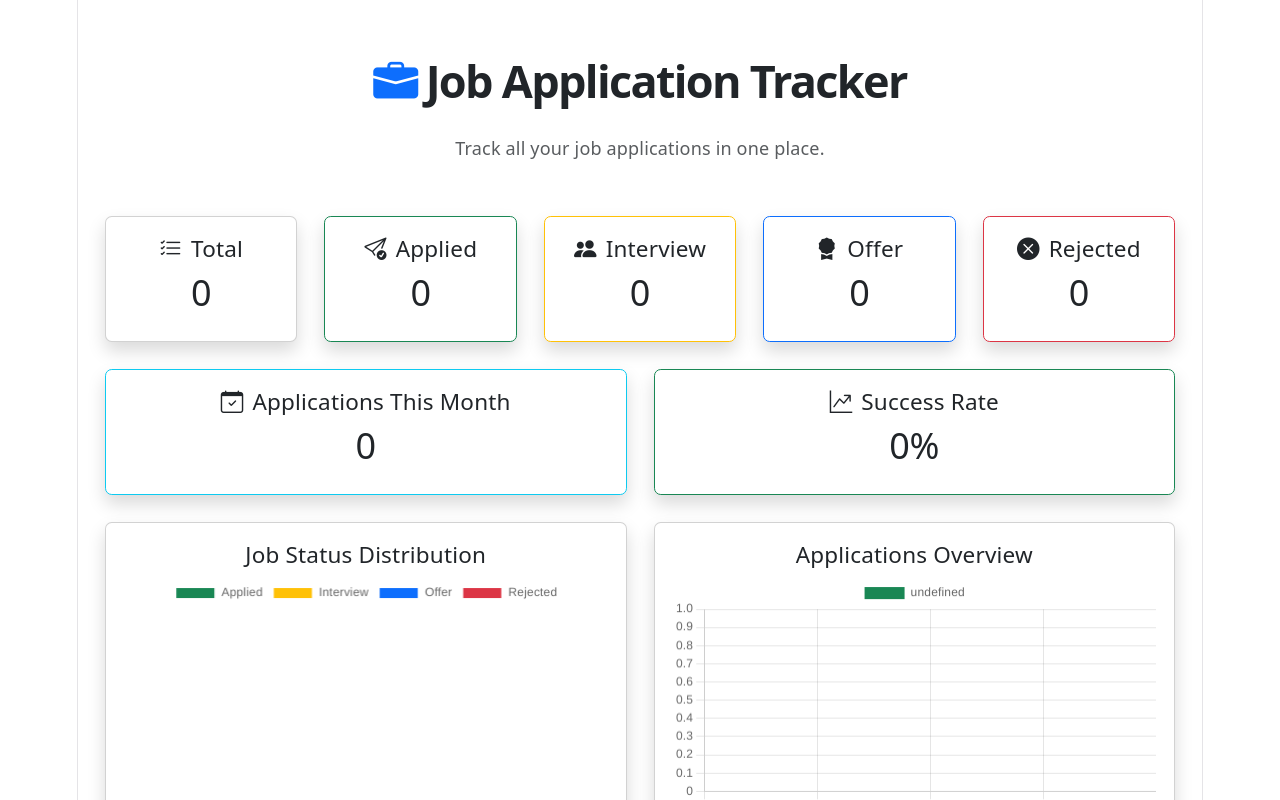
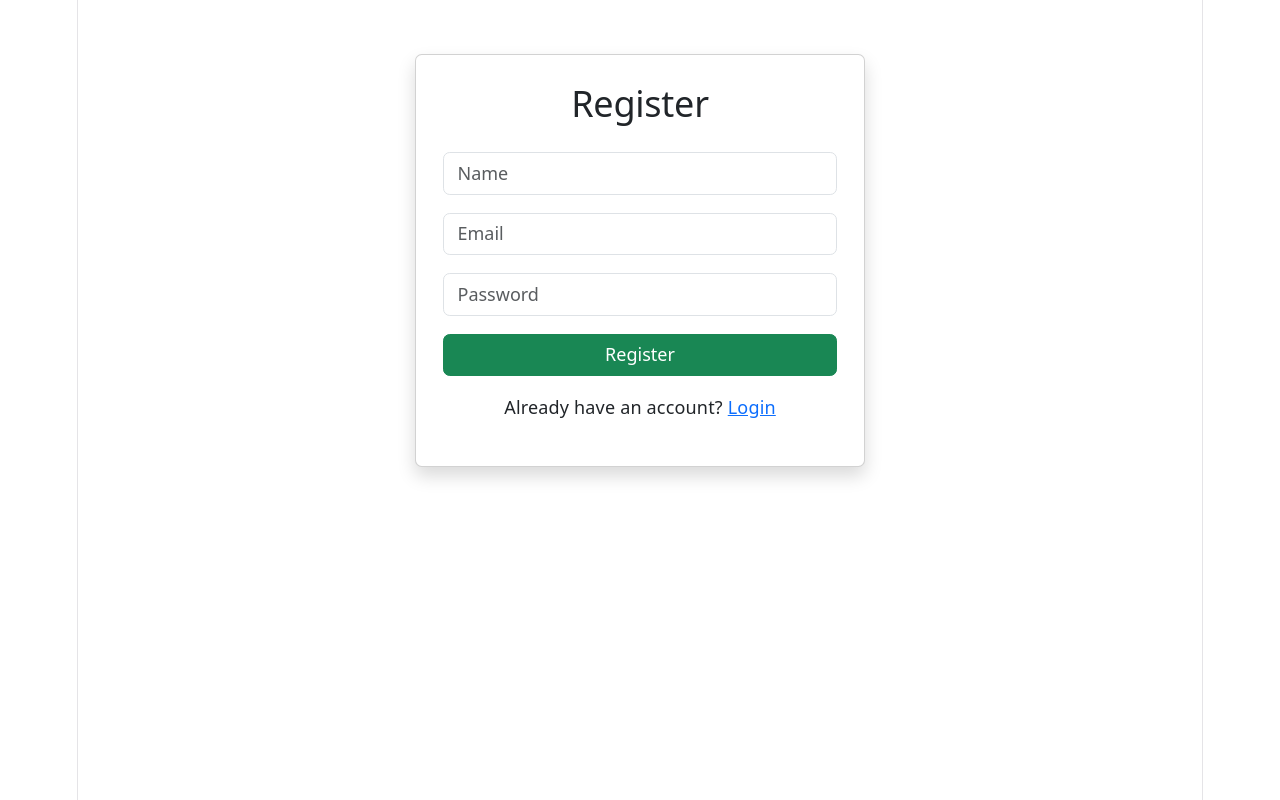
Before and after one commit to shivangitiwari0411/job-application-tracker, a React app in the folder frontend/: page /register in a window 1280 px wide. Shown: the top 800 px of the page. Built offline with nearby package versions, Linux system fonts and the light colour scheme; no server answers; the HTML template or start-up script is replaced by a standard one.

Commit message:
Add frontend authentication pages and JWT backend

```diff
--- a/frontend/src/App.jsx
+++ b/frontend/src/App.jsx
@@ -1,16 +1,22 @@
+import { BrowserRouter, Routes, Route } from "react-router-dom";
+
 import Home from "./pages/Home";
-import { ToastContainer } from "react-toastify";
+import Login from "./pages/Login";
+import Register from "./pages/Register";
 
 function App() {
     return (
-        <>
-            <Home />
+        <BrowserRouter>
+            <Routes>
 
-            <ToastContainer
-                position="top-right"
-                autoClose={2000}
-            />
-        </>
+                <Route path="/" element={<Home />} />
+
+                <Route path="/login" element={<Login />} />
+
+                <Route path="/register" element={<Register />} />
+
+            </Routes>
+        </BrowserRouter>
     );
 }
 
--- /dev/null
+++ b/frontend/src/api/axios.js
@@ -0,0 +1,7 @@
+import axios from "axios";
+
+const API = axios.create({
+    baseURL: "http://localhost:8080"
+});
+
+export default API;
--- /dev/null
+++ b/frontend/src/pages/Login.jsx
@@ -0,0 +1,102 @@
+import { useState } from "react";
+import { useNavigate, Link } from "react-router-dom";
+import API from "../api/axios";
+
+function Login() {
+
+    const navigate = useNavigate();
+
+    const [form, setForm] = useState({
+        email: "",
+        password: ""
+    });
+
+    const handleChange = (e) => {
+
+        setForm({
+            ...form,
+            [e.target.name]: e.target.value
+        });
+
+    };
+
+    const handleSubmit = async (e) => {
+
+        e.preventDefault();
+
+        try {
+
+            const response = await API.post(
+                "/auth/login",
+                form
+            );
+
+            localStorage.setItem(
+                "token",
+                response.data.token
+            );
+
+            navigate("/");
+
+        } catch {
+
+            alert("Invalid Email or Password");
+
+        }
+
+    };
+
+    return (
+
+        <div className="container mt-5">
+
+            <div className="card shadow p-4 mx-auto"
+                 style={{ maxWidth: "450px" }}>
+
+                <h2 className="text-center mb-4">
+                    Login
+                </h2>
+
+                <form onSubmit={handleSubmit}>
+
+                    <input
+                        className="form-control mb-3"
+                        placeholder="Email"
+                        name="email"
+                        value={form.email}
+                        onChange={handleChange}
+                    />
+
+                    <input
+                        type="password"
+                        className="form-control mb-3"
+                        placeholder="Password"
+                        name="password"
+                        value={form.password}
+                        onChange={handleChange}
+                    />
+
+                    <button
+                        className="btn btn-primary w-100"
+                    >
+                        Login
+                    </button>
+
+                </form>
+
+                <p className="mt-3 text-center">
+                    New user?{" "}
+                    <Link to="/register">
+                        Register
+                    </Link>
+                </p>
+
+            </div>
+
+        </div>
+
+    );
+
+}
+
+export default Login;
--- /dev/null
+++ b/frontend/src/pages/Register.jsx
@@ -0,0 +1,105 @@
+import { useState } from "react";
+import { useNavigate, Link } from "react-router-dom";
+import API from "../api/axios";
+
+function Register() {
+
+    const navigate = useNavigate();
+
+    const [form, setForm] = useState({
+        name: "",
+        email: "",
+        password: ""
+    });
+
+    const handleChange = (e) => {
+
+        setForm({
+            ...form,
+            [e.target.name]: e.target.value
+        });
+
+    };
+
+    const handleSubmit = async (e) => {
+
+        e.preventDefault();
+
+        try {
+
+            await API.post("/auth/register", form);
+
+            alert("Registration Successful");
+
+            navigate("/login");
+
+        } catch {
+
+            alert("Registration Failed");
+
+        }
+
+    };
+
+    return (
+
+        <div className="container mt-5">
+
+            <div
+                className="card shadow p-4 mx-auto"
+                style={{ maxWidth: "450px" }}
+            >
+
+                <h2 className="text-center mb-4">
+                    Register
+                </h2>
+
+                <form onSubmit={handleSubmit}>
+
+                    <input
+                        className="form-control mb-3"
+                        placeholder="Name"
+                        name="name"
+                        value={form.name}
+                        onChange={handleChange}
+                    />
+
+                    <input
+                        className="form-control mb-3"
+                        placeholder="Email"
+                        name="email"
+                        value={form.email}
+                        onChange={handleChange}
+                    />
+
+                    <input
+                        type="password"
+                        className="form-control mb-3"
+                        placeholder="Password"
+                        name="password"
+                        value={form.password}
+                        onChange={handleChange}
+                    />
+
+                    <button className="btn btn-success w-100">
+                        Register
+                    </button>
+
+                </form>
+
+                <p className="mt-3 text-center">
+                    Already have an account?{" "}
+                    <Link to="/login">
+                        Login
+                    </Link>
+                </p>
+
+            </div>
+
+        </div>
+
+    );
+
+}
+
+export default Register;
```
